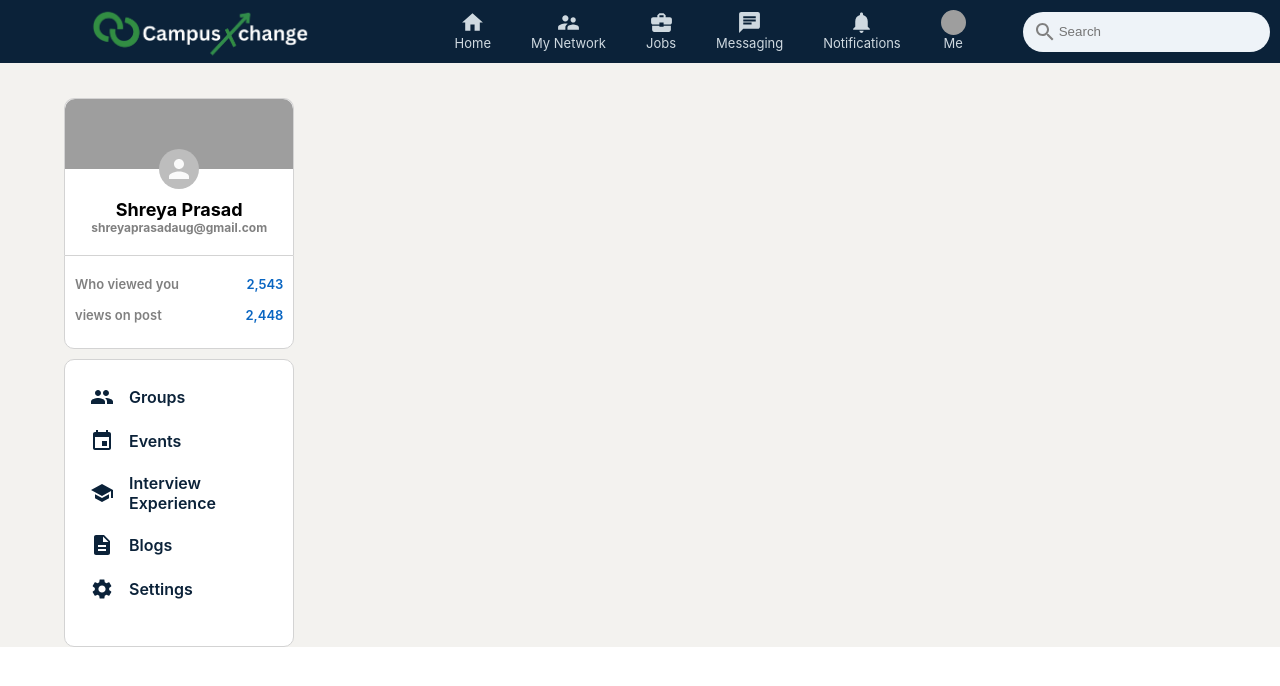
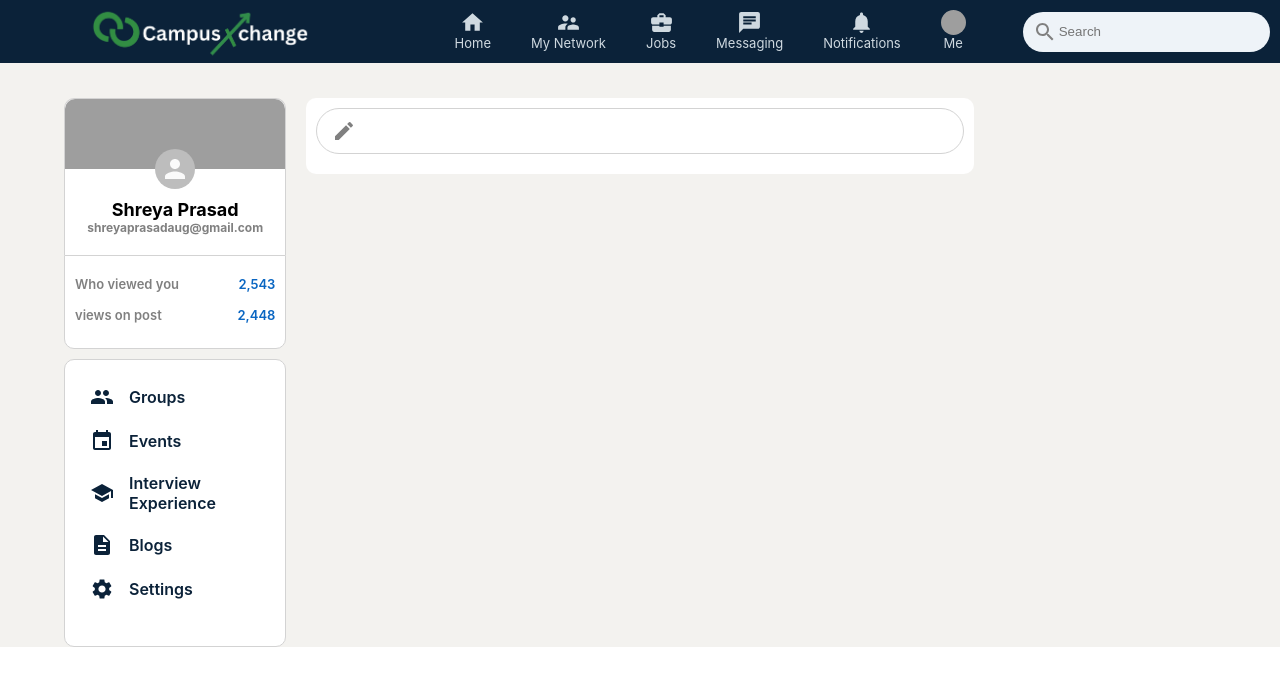
Before and after one commit to Shreyaprasad02/CampusXchange, a React (Create React App) app in the folder campusxchange/: page / in a window 1280 px wide. Shown: the top 686 px of the page. Built offline with nearby package versions, Linux system fonts and the light colour scheme; grey boxes are pictures that could not be loaded.

Commit message:
Initial commit

```diff
--- a/campusxchange/src/App.js
+++ b/campusxchange/src/App.js
@@ -2,6 +2,7 @@
 import './App.css';
 import Header from './Header';
 import Sidebar from './Sidebar';
+import Feed from './Feed';
 
 function App() {
   return (
@@ -10,8 +11,8 @@
       {/* App Body */}
       <div className='app__body'>
         <Sidebar />
+        <Feed />
       </div>
-
     </div>
   );
 }
--- /dev/null
+++ b/campusxchange/src/Feed.css
@@ -0,0 +1,39 @@
+.feed{
+    flex: 0.6;
+    margin: 0 20px;
+}
+
+.feed__inputContainer{
+    background-color: white;
+    padding: 10px;
+    padding-bottom: 20px;
+    border-radius: 10px;
+    margin-bottom: 20px;
+}
+
+.feed__input{
+    border: 1px solid lightgray;
+    border-radius: 30px;
+    display: flex;
+    padding: 10px;
+    color: gray;
+    padding-left: 15px;
+}
+
+.feed__input > form{
+    display: flex;
+    width: 100%;
+}
+
+.feed__input > form > input {
+    border: none;
+    flex: 1;
+    margin-left: 10px;
+    outline-width: 0;
+    font-weight: 600;
+}
+
+.feed__input > form > button{
+    display: none;
+
+}
--- /dev/null
+++ b/campusxchange/src/Feed.js
@@ -0,0 +1,23 @@
+import React from 'react'
+import './Feed.css';
+import CreateIcon from '@material-ui/icons/Create'
+
+function Feed() {
+  return <div className='feed'>
+    <div className='feed__inputContainer'>
+        <div className='feed__input'>
+            <CreateIcon />
+            <form>
+                <input type='text'/>
+                <button type='submit'>Send</button>
+            </form>
+        </div>
+
+        <div className='feed_inputOptions'>
+            {/* <InputOption /> */}
+        </div>
+    </div>
+  </div>;
+}
+
+export default Feed
--- a/campusxchange/src/Header.css
+++ b/campusxchange/src/Header.css
@@ -20,6 +20,7 @@
     margin-left: 85px;
     position: relative;
     bottom: 5px;
+    cursor: pointer;
 }
 
 .header__center{
--- a/campusxchange/src/Header.js
+++ b/campusxchange/src/Header.js
@@ -30,6 +30,7 @@
           <SearchIcon />
           <input type="text" placeholder="Search" />
       </div>
+
     </div>
   );
 }
--- a/campusxchange/src/Sidebar.css
+++ b/campusxchange/src/Sidebar.css
@@ -89,6 +89,7 @@
   align-items: center;
   margin-bottom: 20px;
   color:#0b2239;
+  cursor: pointer;
 }
 
 .sidebarIcon{
```
